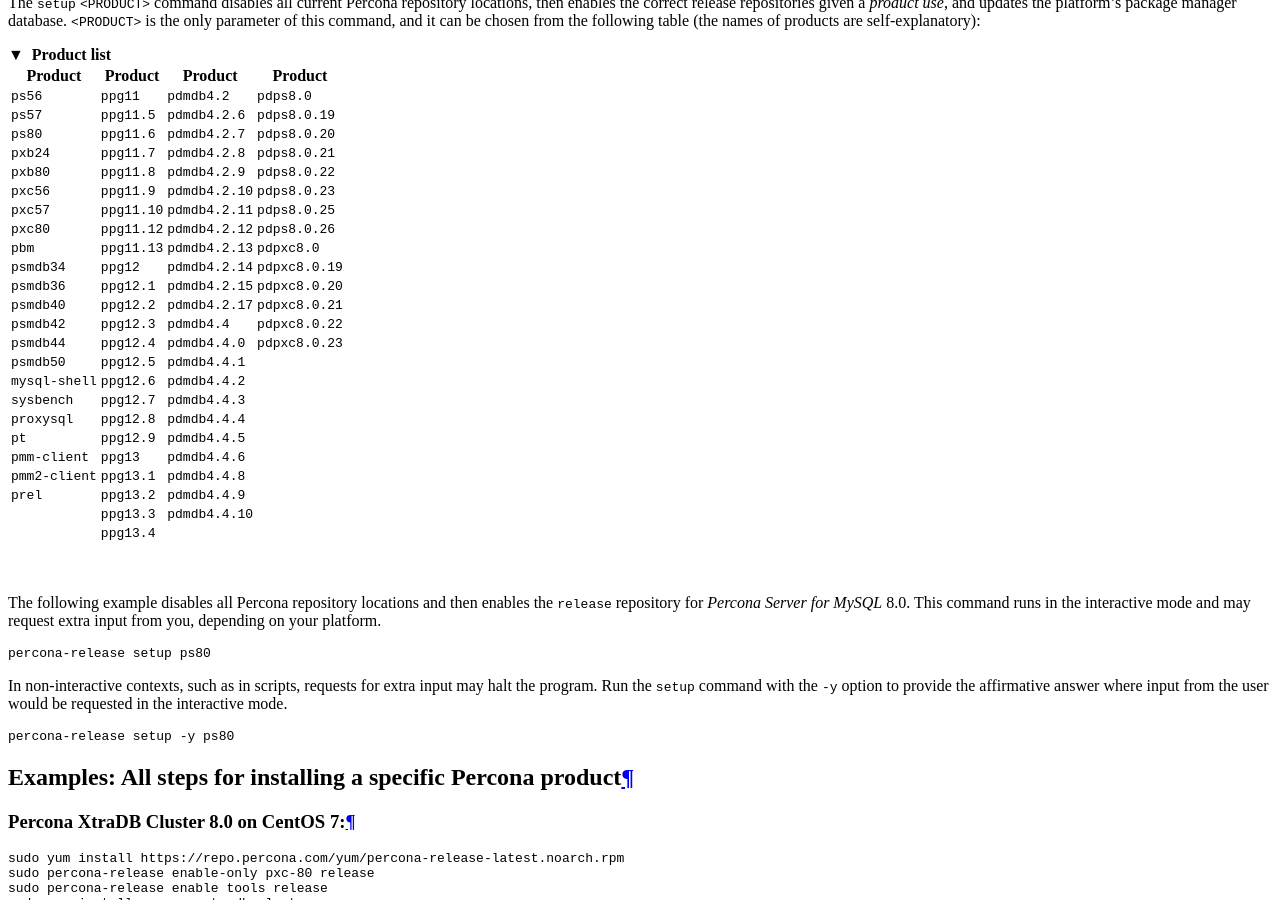
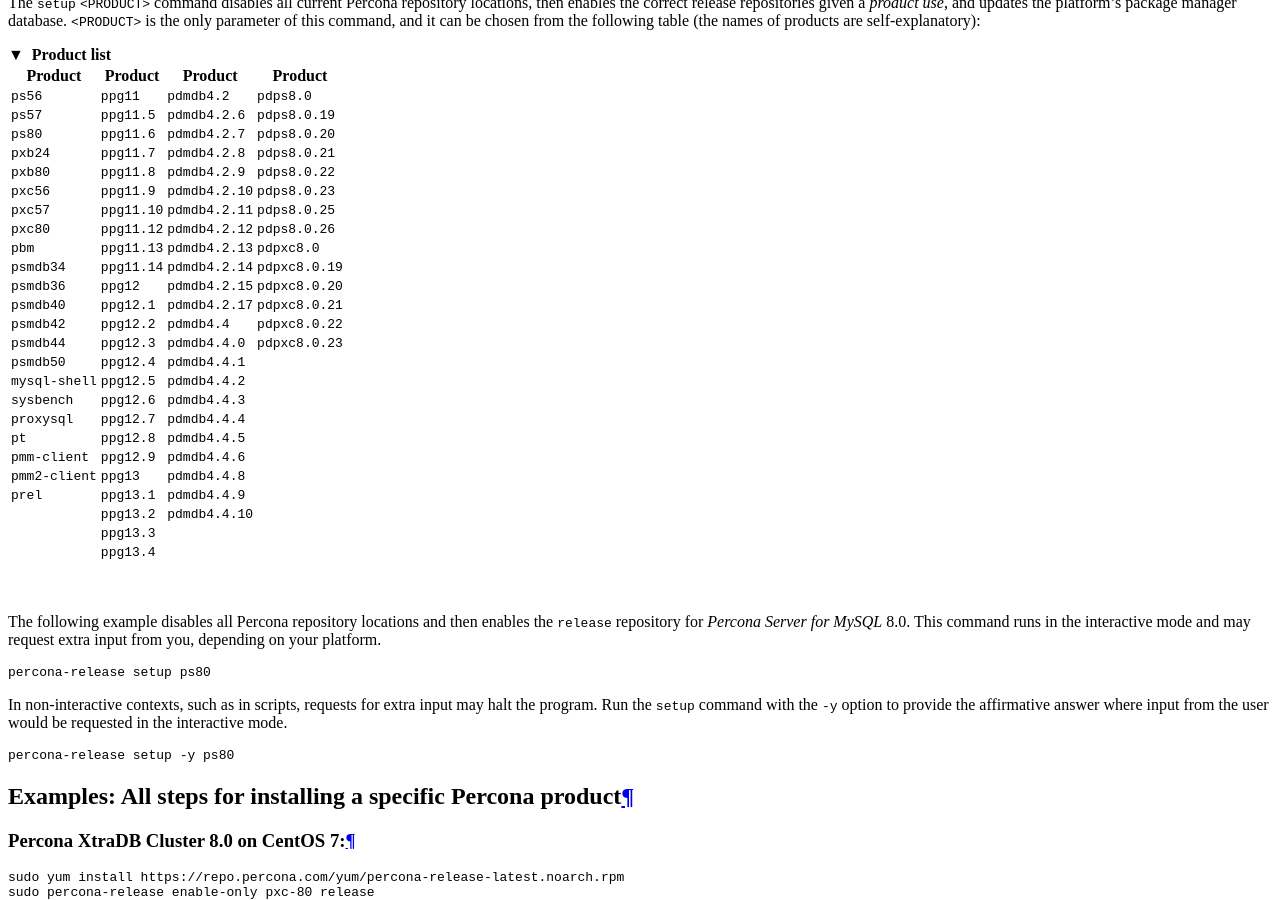
Before and after one commit to percona/repo-config-docs, an MkDocs documentation site: the page built from docs/percona-release.md, in a window 1280 px wide and 900 px high, scrolled down 1043 px. Built offline with MkDocs 1.6.1 and Material for MkDocs 9.7.7, drawn with Linux system fonts in a browser that asks for light colours; nearby versions of some CDN libraries.

```diff
--- a/docs/percona-release.md
+++ b/docs/percona-release.md
@@ -85,20 +85,21 @@ chosen from the following table (the names of products are self-explanatory):
     |  ``pxc57``      | ``ppg11.10``    | ``pdmdb4.2.11`` | ``pdps8.0.25``  |
     |  ``pxc80``      | ``ppg11.12``    | ``pdmdb4.2.12`` | ``pdps8.0.26``  |
     | ``pbm``         | ``ppg11.13``    | ``pdmdb4.2.13`` | ``pdpxc8.0``    |
-    | ``psmdb34``     | ``ppg12``       | ``pdmdb4.2.14`` | ``pdpxc8.0.19`` |
-    | ``psmdb36``     | ``ppg12.1``     | ``pdmdb4.2.15`` | ``pdpxc8.0.20`` |
-    | ``psmdb40``     | ``ppg12.2``     | ``pdmdb4.2.17`` | ``pdpxc8.0.21`` |
-    | ``psmdb42``     | ``ppg12.3``     | ``pdmdb4.4``    | ``pdpxc8.0.22`` |
-    | ``psmdb44``     | ``ppg12.4``     | ``pdmdb4.4.0``  | ``pdpxc8.0.23`` |
-    | ``psmdb50``     | ``ppg12.5``     | ``pdmdb4.4.1``  |  |
-    |``mysql-shell``  | ``ppg12.6``     | ``pdmdb4.4.2``  |  |
-    | ``sysbench``    | ``ppg12.7``     | ``pdmdb4.4.3``  |  |
-    | ``proxysql``    | ``ppg12.8``     | ``pdmdb4.4.4``  |  |
-    | ``pt``          | ``ppg12.9``     | ``pdmdb4.4.5``  |   |
-    | ``pmm-client``  | ``ppg13``       | ``pdmdb4.4.6``  |   |
-    | ``pmm2-client`` | ``ppg13.1``     | ``pdmdb4.4.8``  |   |
-    | ``prel``        | ``ppg13.2``     | ``pdmdb4.4.9``  |   |
-    |                 | ``ppg13.3``     | ``pdmdb4.4.10`` |   |
+    | ``psmdb34``     | ``ppg11.14``    | ``pdmdb4.2.14`` | ``pdpxc8.0.19`` |
+    | ``psmdb36``     | ``ppg12  ``     | ``pdmdb4.2.15`` | ``pdpxc8.0.20`` |
+    | ``psmdb40``     | ``ppg12.1``     | ``pdmdb4.2.17`` | ``pdpxc8.0.21`` |
+    | ``psmdb42``     | ``ppg12.2``     | ``pdmdb4.4``    | ``pdpxc8.0.22`` |
+    | ``psmdb44``     | ``ppg12.3``     | ``pdmdb4.4.0``  | ``pdpxc8.0.23`` |
+    | ``psmdb50``     | ``ppg12.4``     | ``pdmdb4.4.1``  |  |
+    |``mysql-shell``  | ``ppg12.5``     | ``pdmdb4.4.2``  |  |
+    | ``sysbench``    | ``ppg12.6``     | ``pdmdb4.4.3``  |  |
+    | ``proxysql``    | ``ppg12.7``     | ``pdmdb4.4.4``  |  |
+    | ``pt``          | ``ppg12.8``     | ``pdmdb4.4.5``  |   |
+    | ``pmm-client``  | ``ppg12.9``     | ``pdmdb4.4.6``  |   |
+    | ``pmm2-client`` | ``ppg13  ``     | ``pdmdb4.4.8``  |   |
+    | ``prel``        | ``ppg13.1``     | ``pdmdb4.4.9``  |   |
+    |                 | ``ppg13.2``     | ``pdmdb4.4.10`` |   |
+    |                 | ``ppg13.3``     |   | |
     |                 | ``ppg13.4``     |   | |
 
 
```
Also changed, not shown: docs/repository-location.md (+1 -0 lines).
